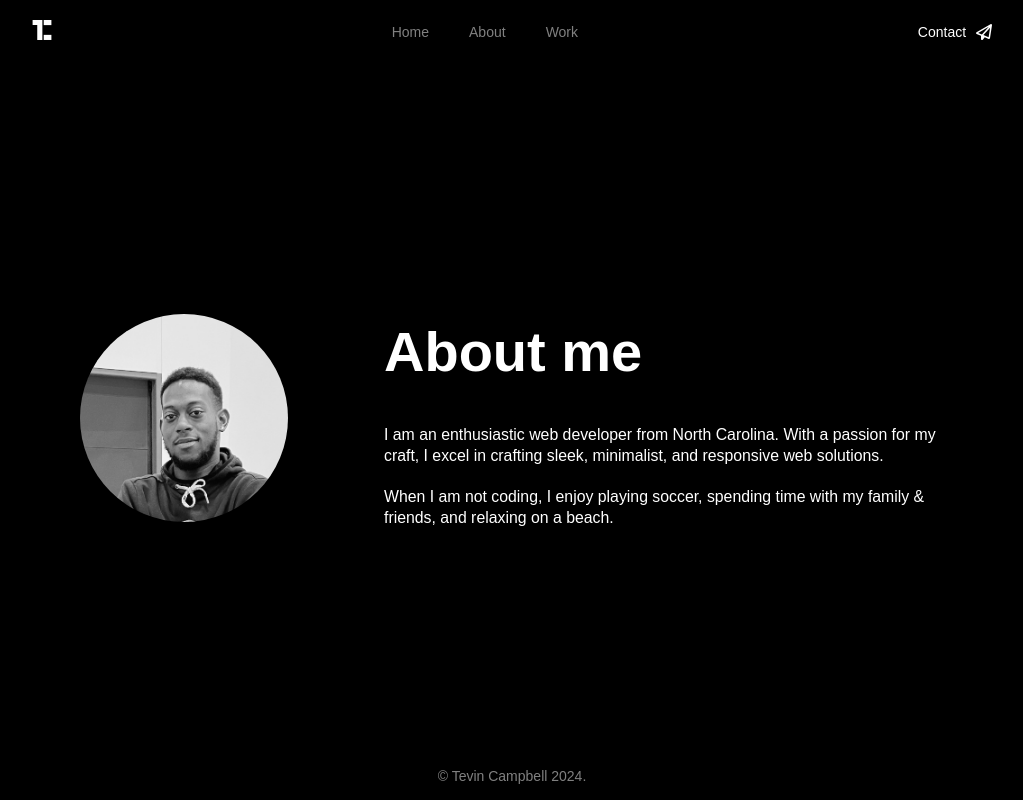
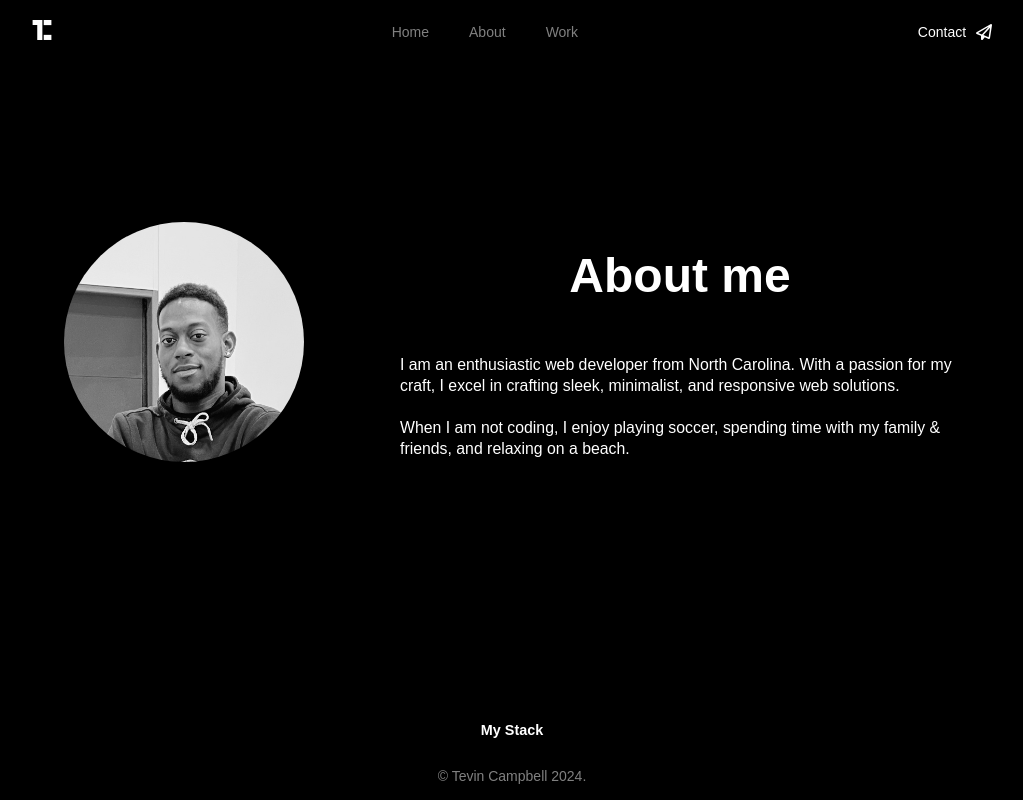
Before and after one commit to Troyzhenny/devfolio, a React (Vite) app: page /about in a window 1280 px wide. Shown: the top 800 px of the page, without its empty margins (128-1151 px from the left). Built offline with nearby package versions, Linux system fonts and the light colour scheme; a web font is replaced by a local one.

Commit message:
fixed responsive values issue

```diff
--- a/src/index.css
+++ b/src/index.css
@@ -185,12 +185,15 @@ a {
   height: 3rem;
 
   .ctaBtn {
-    background-color: var(--primary--color);
+    background-color: transparent;
     border-radius: 30px;
-    border: none;
+    border: .5px solid white;
     width: 3rem;
     height: 3rem;
 
+    svg {
+      fill: var(--primary--color);
+    }
   }
 
   #cta-text {
@@ -264,8 +267,9 @@ a {
 }
 
 .bio-wrapper {
-  gap: 6rem;
-  min-height: 80vh;
+  min-height: 100%;
+  gap: 4rem;
+  margin: 7rem 0rem;
 
   .para-wrapper {
     width: 35rem;
@@ -320,17 +324,31 @@ a {
 
 /* MEDIA-QUERIES */
 /* Small Screens */
-@media screen and (min-width: 480px) {
+@media screen and (min-width: 380px) {
   #--home,
   #--work,
   #--about {
     #--cta-container {
-      width: 10.5rem;
+      width: 9rem;
+    }
+
+    .ctaBtn {
+      display: flex;
+      justify-content: center;
+
+      svg {
+        width: 1rem;
+      }
+
+    }
+
+    #cta-text {
+      margin-left: 2em;
     }
 
     h1 {
-      font-size: 3.5rem;
-      line-height: .9;
+      font-size: 3rem;
+      line-height: 1;
     }
 
     p {
@@ -339,9 +357,13 @@ a {
       flex-wrap: wrap;
     }
 
+    h2 {
+      font-size: 3em;
+    }
+
     h3,
     span {
-      font-size: .9rem;
+      font-size: .8em;
     }
   }
 
@@ -366,16 +388,21 @@ a {
   }
 
   .profile {
-    height: 13rem;
-    width: 13rem;
+    height: 12rem;
+    width: 12rem;
   }
 
   .bio-wrapper {
-    gap: .5rem;
-    width: 29rem;
+    gap: rem;
+    width: 24rem;
 
     .para-wrapper {
-      line-height: 1.2em;
+      line-height: 1.1em;
+
+      h2 {
+        line-height: 1;
+        text-align: center;
+      }
     }
   }
 
@@ -384,7 +411,7 @@ a {
   }
 
   .cv-wrapper {
-    width: 29rem;
+    width: 24rem;
     padding: 0rem;
   }
 
@@ -404,7 +431,7 @@ a {
     }
 
     h1 {
-      font-size: 3.5rem;
+      font-size: 4rem;
       line-height: .9;
     }
 
@@ -425,8 +452,8 @@ a {
   }
 
   #card {
-    width: 25rem;
-    height: 25rem;
+    width: 40rem;
+    height: 40rem;
 
     #imageWrapper {
       img {
@@ -438,6 +465,11 @@ a {
     #deck {
       width: 80%;
     }
+  }
+
+  .profile {
+    height: 12rem;
+    width: 12rem;
   }
 
   .bio-wrapper {
@@ -481,6 +513,11 @@ a {
     visibility: visible;
   }
 
+  .profile {
+    height: 15rem;
+    width: 15rem;
+  }
+
   .bio-wrapper {
     gap: 6rem;
     min-width: 75rem;
@@ -497,21 +534,20 @@ a {
   }
 
   .cv-wrapper {
-    border: 1px solid yellow;
     min-width: 70rem;
   }
 
   #card {
-    width: 40rem;
-    height: 40rem;
+    width: 35rem;
+    height: 35rem;
 
 
     #imageWrapper {
       width: 100%;
 
       img {
-        width: 40rem;
-        height: 40rem;
+        width: 35rem;
+        height: 35rem;
       }
     }
 
```
